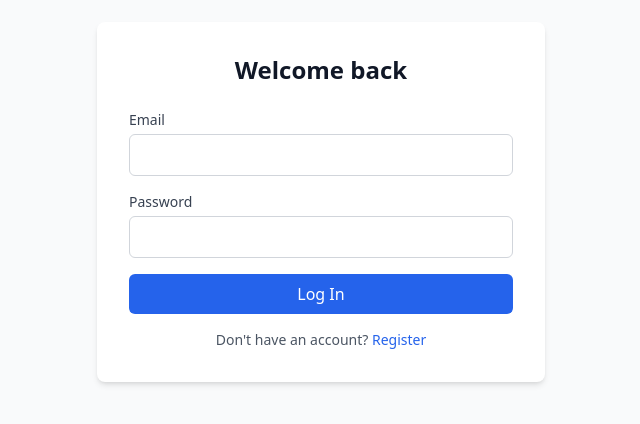
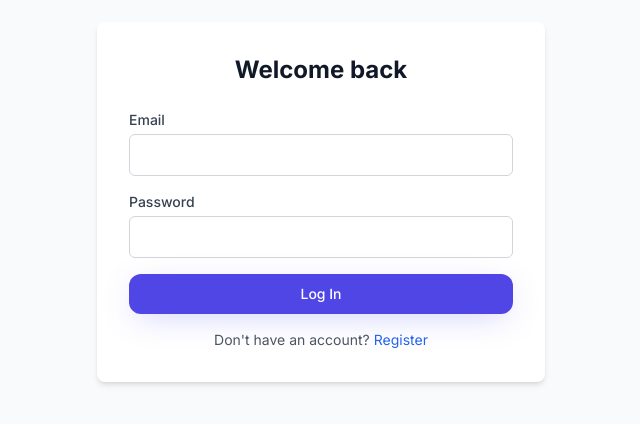
Before and after one commit to pushpagunti/AI-Career-Tracker, a React (Vite) app in the folder client/: page /login in a window 1280 px wide. Shown: the part 198-622 px from the top of the page, without its empty margins (319-959 px from the left). Built offline with nearby package versions, Linux system fonts and the light colour scheme; no server answers.

Commit message:
fix: restore frontend and backend integration

```diff
--- a/client/index.html
+++ b/client/index.html
@@ -3,6 +3,9 @@
   <head>
     <meta charset="UTF-8" />
     <link rel="icon" type="image/svg+xml" href="/favicon.svg" />
+    <link rel="preconnect" href="https://fonts.googleapis.com" />
+    <link rel="preconnect" href="https://fonts.gstatic.com" crossorigin />
+    <link href="https://fonts.googleapis.com/css2?family=Inter:wght@400;500;600;700&display=swap" rel="stylesheet" />
     <meta name="viewport" content="width=device-width, initial-scale=1.0" />
     <title>client</title>
   </head>
--- a/client/package.json
+++ b/client/package.json
@@ -12,6 +12,7 @@
   "dependencies": {
     "@tanstack/react-query": "^5.101.4",
     "axios": "^1.19.0",
+    "framer-motion": "^12.43.0",
     "react": "^19.2.8",
     "react-dom": "^19.2.8",
     "react-router-dom": "^7.18.2",
--- /dev/null
+++ b/client/src/components/layout/PageTransition.jsx
@@ -0,0 +1,14 @@
+import { motion } from 'framer-motion';
+
+const PageTransition = ({ children }) => (
+  <motion.div
+    initial={{ opacity: 0, y: 8 }}
+    animate={{ opacity: 1, y: 0 }}
+    exit={{ opacity: 0, y: -8 }}
+    transition={{ duration: 0.25, ease: 'easeOut' }}
+  >
+    {children}
+  </motion.div>
+);
+
+export default PageTransition;
--- a/client/src/components/ui/Button.jsx
+++ b/client/src/components/ui/Button.jsx
@@ -1,14 +1,23 @@
 const Button = ({ children, variant = 'primary', isLoading = false, className = '', ...props }) => {
-  const baseStyles = 'px-4 py-2 rounded-md font-medium transition-colors disabled:opacity-50 disabled:cursor-not-allowed';
+  const base =
+    'inline-flex items-center justify-center gap-2 px-4 py-2.5 rounded-xl font-medium text-sm transition-all duration-200 disabled:opacity-50 disabled:cursor-not-allowed active:scale-[0.98]';
+
   const variants = {
-    primary: 'bg-blue-600 text-white hover:bg-blue-700',
-    secondary: 'bg-gray-100 text-gray-800 hover:bg-gray-200',
-    danger: 'bg-red-600 text-white hover:bg-red-700',
+    primary:
+      'bg-brand-600 text-white shadow-glow hover:bg-brand-700 hover:shadow-lg dark:bg-brand-500 dark:hover:bg-brand-600',
+    secondary:
+      'bg-white text-gray-700 border border-gray-200 hover:bg-gray-50 dark:bg-white/5 dark:text-gray-200 dark:border-white/10 dark:hover:bg-white/10',
+    ghost:
+      'text-gray-600 hover:bg-gray-100 dark:text-gray-300 dark:hover:bg-white/5',
+    danger: 'bg-red-500 text-white hover:bg-red-600',
   };
 
   return (
-    <button className={`${baseStyles} ${variants[variant]} ${className}`} disabled={isLoading} {...props}>
-      {isLoading ? 'Loading...' : children}
+    <button className={`${base} ${variants[variant]} ${className}`} disabled={isLoading} {...props}>
+      {isLoading && (
+        <span className="w-3.5 h-3.5 border-2 border-current border-t-transparent rounded-full animate-spin" />
+      )}
+      {children}
     </button>
   );
 };
--- /dev/null
+++ b/client/src/components/ui/GlassCard.jsx
@@ -0,0 +1,11 @@
+const GlassCard = ({ children, className = '', hover = false }) => (
+  <div
+    className={`bg-white/70 dark:bg-white/5 backdrop-blur-xl border border-white/40 dark:border-white/10 rounded-2xl shadow-sm ${
+      hover ? 'transition-all duration-200 hover:shadow-glow hover:-translate-y-0.5' : ''
+    } ${className}`}
+  >
+    {children}
+  </div>
+);
+
+export default GlassCard;
--- /dev/null
+++ b/client/src/components/ui/ProgressRing.jsx
@@ -0,0 +1,34 @@
+const ProgressRing = ({ percentage, size = 80, strokeWidth = 8, label }) => {
+  const radius = (size - strokeWidth) / 2;
+  const circumference = radius * 2 * Math.PI;
+  const offset = circumference - (Math.min(percentage, 100) / 100) * circumference;
+
+  return (
+    <div className="relative inline-flex flex-col items-center">
+      <svg width={size} height={size} className="-rotate-90">
+        <circle
+          cx={size / 2}
+          cy={size / 2}
+          r={radius}
+          strokeWidth={strokeWidth}
+          className="fill-none stroke-gray-100 dark:stroke-white/10"
+        />
+        <circle
+          cx={size / 2}
+          cy={size / 2}
+          r={radius}
+          strokeWidth={strokeWidth}
+          strokeLinecap="round"
+          className="fill-none stroke-brand-500 transition-all duration-700 ease-out"
+          style={{ strokeDasharray: circumference, strokeDashoffset: offset }}
+        />
+      </svg>
+      <div className="absolute inset-0 flex flex-col items-center justify-center">
+        <span className="text-lg font-semibold text-gray-900 dark:text-white">{Math.round(percentage)}%</span>
+      </div>
+      {label && <span className="mt-1 text-xs text-gray-500 dark:text-gray-400">{label}</span>}
+    </div>
+  );
+};
+
+export default ProgressRing;
--- /dev/null
+++ b/client/src/components/ui/Skeleton.jsx
@@ -0,0 +1,10 @@
+export const Skeleton = ({ className = '' }) => (
+  <div className={`animate-pulse bg-gray-200 dark:bg-white/10 rounded-lg ${className}`} />
+);
+
+export const SkeletonCard = () => (
+  <div className="bg-white/70 dark:bg-white/5 border border-white/40 dark:border-white/10 rounded-2xl p-4 space-y-3">
+    <Skeleton className="h-3 w-1/3" />
+    <Skeleton className="h-6 w-1/2" />
+  </div>
+);
--- /dev/null
+++ b/client/src/context/ThemeContext.jsx
@@ -0,0 +1,33 @@
+import { createContext, useContext, useEffect, useState } from 'react';
+
+const ThemeContext = createContext(null);
+
+export const ThemeProvider = ({ children }) => {
+  const [theme, setTheme] = useState(() => {
+    const saved = localStorage.getItem('theme');
+    if (saved) return saved;
+    return window.matchMedia('(prefers-color-scheme: dark)').matches ? 'dark' : 'light';
+  });
+
+  useEffect(() => {
+    const root = document.documentElement;
+    if (theme === 'dark') {
+      root.classList.add('dark');
+    } else {
+      root.classList.remove('dark');
+    }
+    localStorage.setItem('theme', theme);
+  }, [theme]);
+
+  const toggleTheme = () => setTheme((t) => (t === 'dark' ? 'light' : 'dark'));
+
+  return (
+    <ThemeContext.Provider value={{ theme, toggleTheme }}>{children}</ThemeContext.Provider>
+  );
+};
+
+export const useTheme = () => {
+  const ctx = useContext(ThemeContext);
+  if (!ctx) throw new Error('useTheme must be used within ThemeProvider');
+  return ctx;
+};
--- a/client/src/main.jsx
+++ b/client/src/main.jsx
@@ -4,6 +4,7 @@ import { BrowserRouter } from 'react-router-dom';
 import { QueryClient, QueryClientProvider } from '@tanstack/react-query';
 import App from './App';
 import { AuthProvider } from './context/AuthContext';
+import { ThemeProvider } from './context/ThemeContext';
 import ErrorBoundary from './components/ErrorBoundary';
 import './index.css';
 
@@ -18,6 +19,7 @@ const queryClient = new QueryClient({
 
 ReactDOM.createRoot(document.getElementById('root')).render(
   <React.StrictMode>
+    <ThemeProvider>
       <QueryClientProvider client={queryClient}>
         <BrowserRouter>
           <ErrorBoundary>
@@ -27,5 +29,6 @@ ReactDOM.createRoot(document.getElementById('root')).render(
           </ErrorBoundary>
         </BrowserRouter>
       </QueryClientProvider>
+    </ThemeProvider>
   </React.StrictMode>
 );
--- a/client/tailwind.config.js
+++ b/client/tailwind.config.js
@@ -1,8 +1,38 @@
 /** @type {import('tailwindcss').Config} */
 export default {
+  darkMode: 'class',
   content: ['./index.html', './src/**/*.{js,jsx}'],
   theme: {
-    extend: {},
+    extend: {
+      fontFamily: {
+        sans: ['Inter', 'system-ui', 'sans-serif'],
+      },
+      colors: {
+        brand: {
+          50: '#eef2ff',
+          100: '#e0e7ff',
+          400: '#818cf8',
+          500: '#6366f1',
+          600: '#4f46e5',
+          700: '#4338ca',
+        },
+      },
+      backgroundImage: {
+        'hero-gradient': 'linear-gradient(135deg, #6366f1 0%, #8b5cf6 50%, #ec4899 100%)',
+      },
+      boxShadow: {
+        glow: '0 8px 32px -8px rgba(99, 102, 241, 0.35)',
+      },
+      animation: {
+        'fade-up': 'fadeUp 0.5s ease-out forwards',
+      },
+      keyframes: {
+        fadeUp: {
+          '0%': { opacity: 0, transform: 'translateY(12px)' },
+          '100%': { opacity: 1, transform: 'translateY(0)' },
+        },
+      },
+    },
   },
   plugins: [],
 };
```
Also changed, not shown: 1 other file (tests, documents, lock files or other folders). Lines whose indentation alone changed are shown as unchanged.
